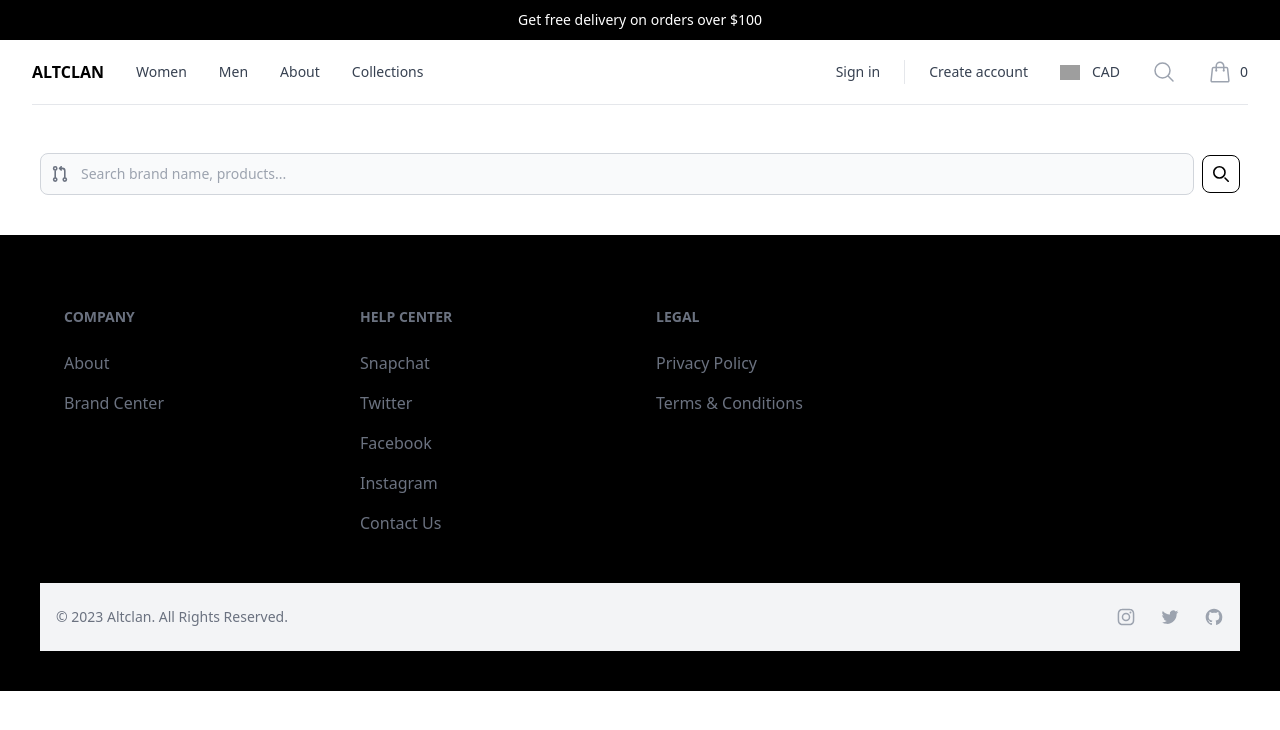
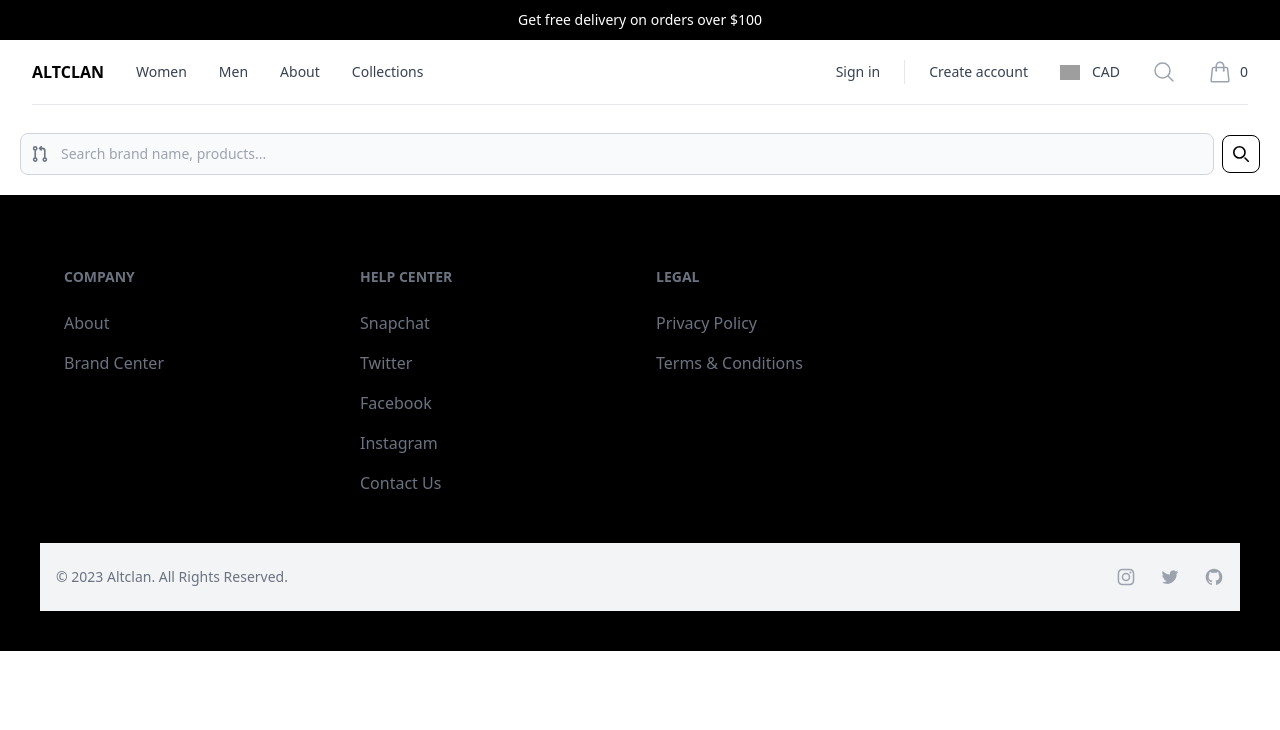
Before and after one commit to thebaggieboy/altclanui, a Next.js app: page /search in a window 1280 px wide. Shown: the top 730 px of the page. Built offline with nearby package versions, Linux system fonts and the light colour scheme; grey boxes are pictures that could not be loaded.

Commit message:
Search bar

```diff
--- a/pages/search.jsx
+++ b/pages/search.jsx
@@ -41,8 +41,8 @@ const categories = [
 export default function Search() {
   return (
 
-  <div>
-      <div className="p-10 mx-auto mt-2 ">
+  <div className="p-5 ">
+      <div className="mx-auto mt-2 ">
 
 <form className="flex items-center">
     <label for="simple-search" className="sr-only">Search</label>
```
